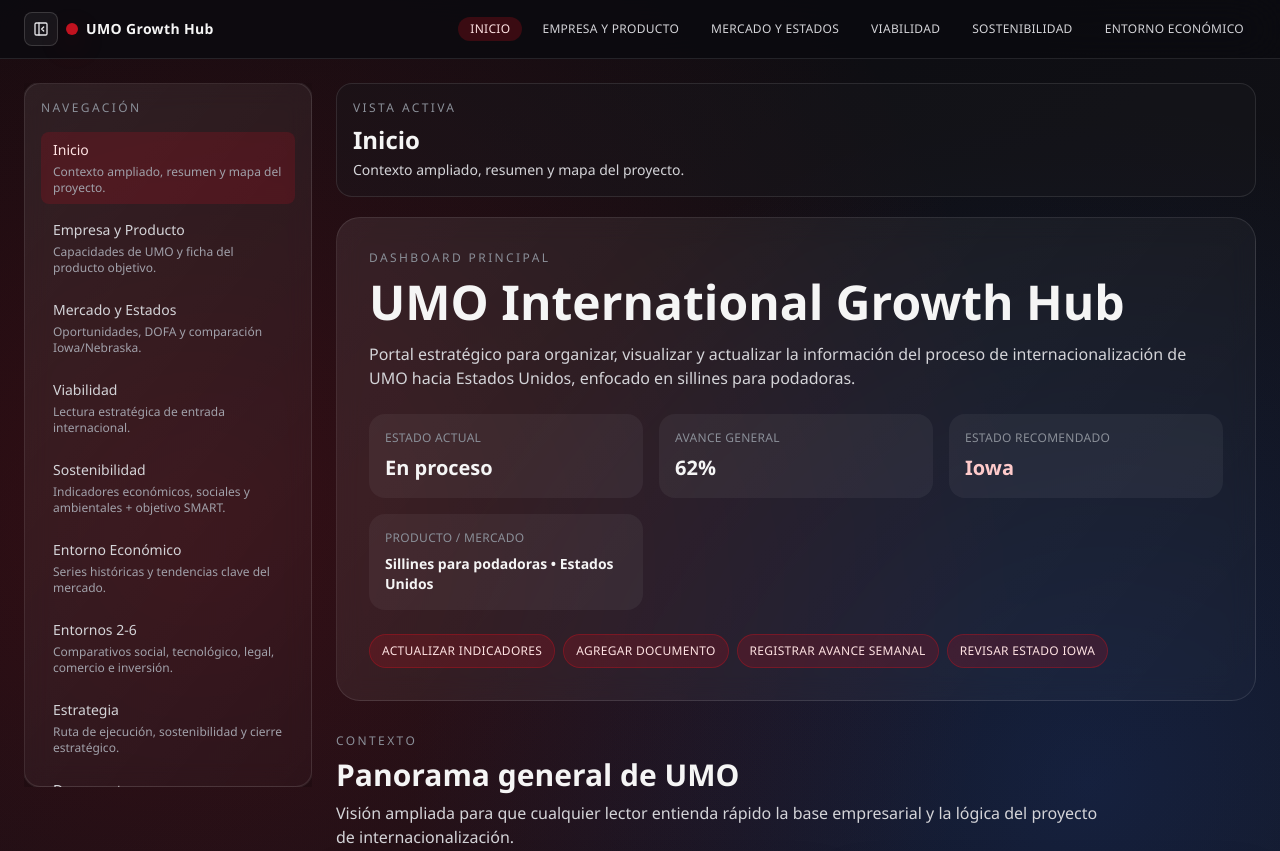
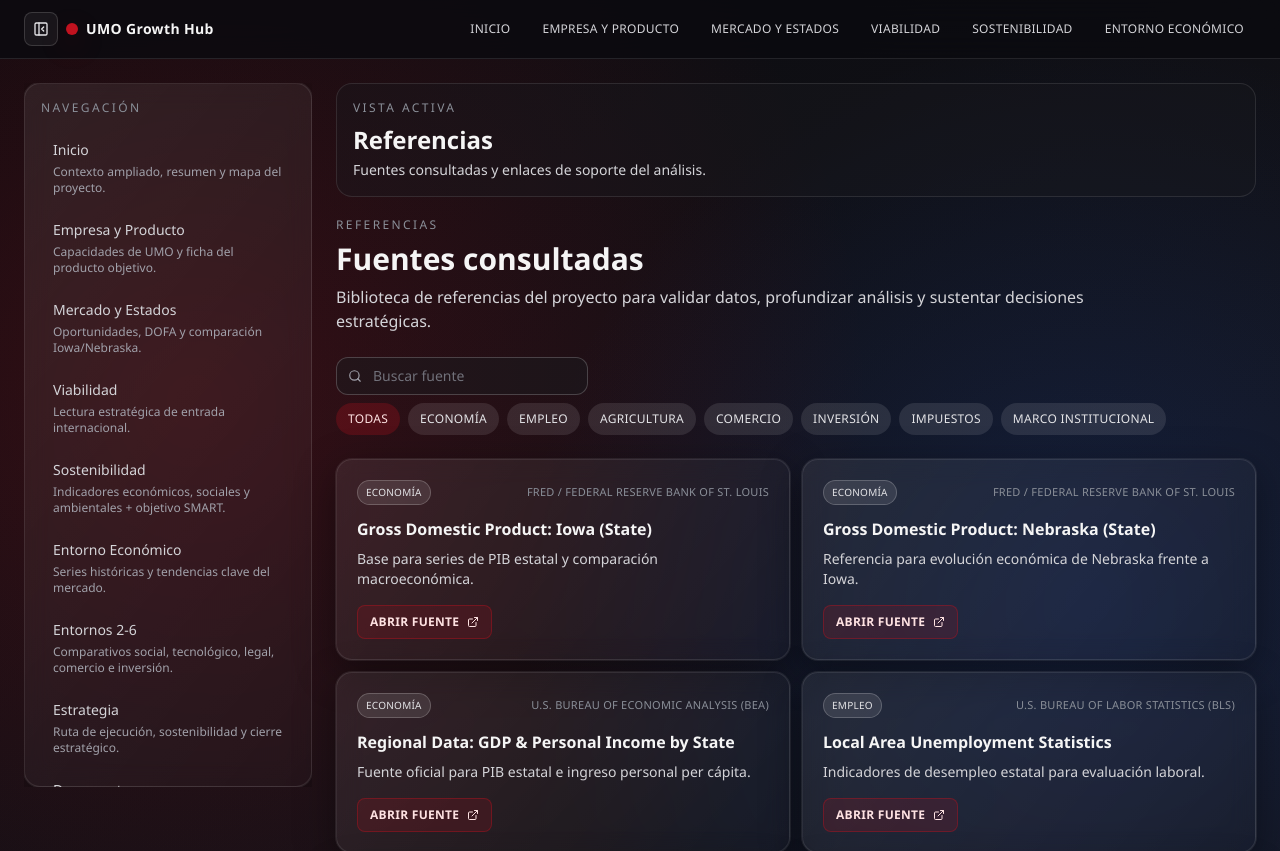
Before and after one commit to henaocamilo00/umonuevopresentacionfinal, a React (Vite) app: page /#/referencias in a window 1280 px wide. Before the commit this address led to /#/. Shown: the top 851 px of the page. Built offline with nearby package versions, Linux system fonts and the light colour scheme.

Commit message:
Add references tab with categorized source library

```diff
--- a/src/App.tsx
+++ b/src/App.tsx
@@ -11,6 +11,7 @@ import { DocumentsPage } from './pages/DocumentsPage';
 import { EconomicPage } from './pages/EconomicPage';
 import { HomePage } from './pages/HomePage';
 import { MarketStatesPage } from './pages/MarketStatesPage';
+import { ReferencesPage } from './pages/ReferencesPage';
 import { StrategyPage } from './pages/StrategyPage';
 import { SustainabilityIndicatorsPage } from './pages/SustainabilityIndicatorsPage';
 import { ViabilityPage } from './pages/ViabilityPage';
@@ -60,6 +61,11 @@ const navItems = [
     to: '/documentos',
     label: 'Documentos',
     hint: 'Biblioteca y actualizaciones del proyecto.'
+  },
+  {
+    to: '/referencias',
+    label: 'Referencias',
+    hint: 'Fuentes consultadas y enlaces de soporte del análisis.'
   }
 ];
 
@@ -118,6 +124,7 @@ function App() {
                 <Route path="/entornos-comparativos" element={<ComparativeEnvironmentsPage />} />
                 <Route path="/estrategia" element={<StrategyPage />} />
                 <Route path="/documentos" element={<DocumentsPage />} />
+                <Route path="/referencias" element={<ReferencesPage />} />
 
                 <Route path="/empresa" element={<Navigate to="/empresa-producto" replace />} />
                 <Route path="/producto" element={<Navigate to="/empresa-producto" replace />} />
--- a/src/data/homeContext.ts
+++ b/src/data/homeContext.ts
@@ -65,5 +65,10 @@ export const homeModules = [
     title: 'Documentos y avances',
     description: 'Biblioteca, recursos y actualizaciones del proyecto.',
     route: '/documentos'
+  },
+  {
+    title: 'Referencias',
+    description: 'Fuentes utilizadas para respaldar datos e interpretación.',
+    route: '/referencias'
   }
 ];
--- /dev/null
+++ b/src/data/references.ts
@@ -0,0 +1,123 @@
+export interface ReferenceItem {
+  id: string;
+  category: 'Economía' | 'Agricultura' | 'Comercio' | 'Inversión' | 'Impuestos' | 'Empleo' | 'Marco institucional';
+  source: string;
+  title: string;
+  url: string;
+  note: string;
+}
+
+export const references: ReferenceItem[] = [
+  {
+    id: 'fred-gdp-iowa',
+    category: 'Economía',
+    source: 'FRED / Federal Reserve Bank of St. Louis',
+    title: 'Gross Domestic Product: Iowa (State)',
+    url: 'https://fred.stlouisfed.org/',
+    note: 'Base para series de PIB estatal y comparación macroeconómica.'
+  },
+  {
+    id: 'fred-gdp-nebraska',
+    category: 'Economía',
+    source: 'FRED / Federal Reserve Bank of St. Louis',
+    title: 'Gross Domestic Product: Nebraska (State)',
+    url: 'https://fred.stlouisfed.org/',
+    note: 'Referencia para evolución económica de Nebraska frente a Iowa.'
+  },
+  {
+    id: 'bea-regional',
+    category: 'Economía',
+    source: 'U.S. Bureau of Economic Analysis (BEA)',
+    title: 'Regional Data: GDP & Personal Income by State',
+    url: 'https://www.bea.gov/data',
+    note: 'Fuente oficial para PIB estatal e ingreso personal per cápita.'
+  },
+  {
+    id: 'bls-unemployment',
+    category: 'Empleo',
+    source: 'U.S. Bureau of Labor Statistics (BLS)',
+    title: 'Local Area Unemployment Statistics',
+    url: 'https://www.bls.gov/lau/',
+    note: 'Indicadores de desempleo estatal para evaluación laboral.'
+  },
+  {
+    id: 'usda-census',
+    category: 'Agricultura',
+    source: 'USDA National Agricultural Statistics Service',
+    title: 'Census of Agriculture',
+    url: 'https://www.nass.usda.gov/AgCensus/',
+    note: 'Datos de granjas, tierra agrícola y cultivos principales.'
+  },
+  {
+    id: 'usda-ers',
+    category: 'Agricultura',
+    source: 'USDA Economic Research Service',
+    title: 'Farm Economy and Farm Income',
+    url: 'https://www.ers.usda.gov/topics/farm-economy/',
+    note: 'Contexto para valor de producción agrícola y dinámica sectorial.'
+  },
+  {
+    id: 'ustr',
+    category: 'Comercio',
+    source: 'Office of the United States Trade Representative',
+    title: 'State-by-State Trade Facts',
+    url: 'https://ustr.gov/issue-areas/economy-trade',
+    note: 'Marco de comercio internacional para análisis por estado.'
+  },
+  {
+    id: 'ita-trade',
+    category: 'Comercio',
+    source: 'International Trade Administration',
+    title: 'U.S. Trade Data and Analysis',
+    url: 'https://www.trade.gov/data-visualization',
+    note: 'Apoyo para exportaciones, mercados y oportunidades B2B.'
+  },
+  {
+    id: 'selectusa-fdi',
+    category: 'Inversión',
+    source: 'SelectUSA / U.S. Department of Commerce',
+    title: 'Foreign Direct Investment in the United States',
+    url: 'https://www.trade.gov/selectusa',
+    note: 'Referencia para empleo e impacto de inversión extranjera.'
+  },
+  {
+    id: 'bea-fdi',
+    category: 'Inversión',
+    source: 'U.S. BEA',
+    title: 'Direct Investment by Country and Industry',
+    url: 'https://www.bea.gov/international/di1fdibal',
+    note: 'Series para contrastar dinámica de inversión internacional.'
+  },
+  {
+    id: 'taxfoundation-state-corporate-tax',
+    category: 'Impuestos',
+    source: 'Tax Foundation',
+    title: 'State Corporate Income Tax Rates and Brackets',
+    url: 'https://taxfoundation.org/data/all/state/state-corporate-income-tax-rates-brackets/',
+    note: 'Comparativo de impuestos corporativos estatales.'
+  },
+  {
+    id: 'minneapolis-fed-inflation',
+    category: 'Economía',
+    source: 'Federal Reserve Bank of Minneapolis',
+    title: 'Inflation and Purchasing Power Data',
+    url: 'https://www.minneapolisfed.org/',
+    note: 'Apoyo para interpretación de inflación y poder adquisitivo.'
+  },
+  {
+    id: 'iowa-economic-dev',
+    category: 'Marco institucional',
+    source: 'Iowa Economic Development Authority',
+    title: 'Business and Trade Programs',
+    url: 'https://iowaeda.com/',
+    note: 'Información institucional para entrada comercial y alianzas.'
+  },
+  {
+    id: 'nebraska-economic-dev',
+    category: 'Marco institucional',
+    source: 'Nebraska Department of Economic Development',
+    title: 'Business Development Resources',
+    url: 'https://opportunity.nebraska.gov/',
+    note: 'Fuente de apoyo institucional para comparación de entorno.'
+  }
+];
--- /dev/null
+++ b/src/pages/ReferencesPage.tsx
@@ -0,0 +1,91 @@
+import { ExternalLink, Search } from 'lucide-react';
+import { useMemo, useState } from 'react';
+import { SectionHeader } from '../components/ui/SectionHeader';
+import { references } from '../data/references';
+
+export function ReferencesPage() {
+  const [category, setCategory] = useState('Todas');
+  const [query, setQuery] = useState('');
+
+  const categories = useMemo(
+    () => ['Todas', ...Array.from(new Set(references.map((reference) => reference.category)))],
+    []
+  );
+
+  const filteredReferences = useMemo(
+    () =>
+      references.filter((reference) => {
+        const categoryMatches = category === 'Todas' || reference.category === category;
+        const queryMatches = [reference.title, reference.source, reference.note, reference.category]
+          .join(' ')
+          .toLowerCase()
+          .includes(query.toLowerCase());
+
+        return categoryMatches && queryMatches;
+      }),
+    [category, query]
+  );
+
+  return (
+    <div className="space-y-6">
+      <SectionHeader
+        eyebrow="Referencias"
+        title="Fuentes consultadas"
+        description="Biblioteca de referencias del proyecto para validar datos, profundizar análisis y sustentar decisiones estratégicas."
+      />
+
+      <div className="flex flex-wrap items-center gap-2">
+        <div className="relative">
+          <Search size={14} className="pointer-events-none absolute left-3 top-1/2 -translate-y-1/2 text-zinc-400" />
+          <input
+            type="search"
+            value={query}
+            onChange={(event) => setQuery(event.target.value)}
+            placeholder="Buscar fuente"
+            className="rounded-xl border border-white/20 bg-charcoal/50 py-2 pl-9 pr-3 text-sm text-fogWhite placeholder:text-zinc-500"
+          />
+        </div>
+
+        <div className="flex flex-wrap gap-2">
+          {categories.map((item) => (
+            <button
+              key={item}
+              type="button"
+              onClick={() => setCategory(item)}
+              className={`rounded-full px-3 py-2 text-xs uppercase tracking-wide transition ${
+                item === category ? 'bg-umoRed/25 text-red-100' : 'bg-white/10 text-zinc-200 hover:bg-white/15'
+              }`}
+            >
+              {item}
+            </button>
+          ))}
+        </div>
+      </div>
+
+      <div className="grid gap-3 md:grid-cols-2">
+        {filteredReferences.map((reference) => (
+          <article key={reference.id} className="rounded-2xl glass p-5 shadow-glow">
+            <div className="flex flex-wrap items-center justify-between gap-2">
+              <span className="rounded-full border border-white/20 bg-white/10 px-2 py-1 text-[10px] uppercase tracking-wide text-zinc-200">
+                {reference.category}
+              </span>
+              <span className="text-[11px] uppercase tracking-wide text-metallicGray">{reference.source}</span>
+            </div>
+
+            <h3 className="mt-3 text-base font-semibold text-fogWhite">{reference.title}</h3>
+            <p className="mt-2 text-sm text-zinc-300">{reference.note}</p>
+
+            <a
+              href={reference.url}
+              target="_blank"
+              rel="noreferrer"
+              className="mt-4 inline-flex items-center gap-2 rounded-lg border border-umoRed/40 bg-umoRed/15 px-3 py-2 text-xs font-semibold uppercase tracking-wide text-red-100 transition hover:bg-umoRed/25"
+            >
+              Abrir fuente <ExternalLink size={12} />
+            </a>
+          </article>
+        ))}
+      </div>
+    </div>
+  );
+}
```
